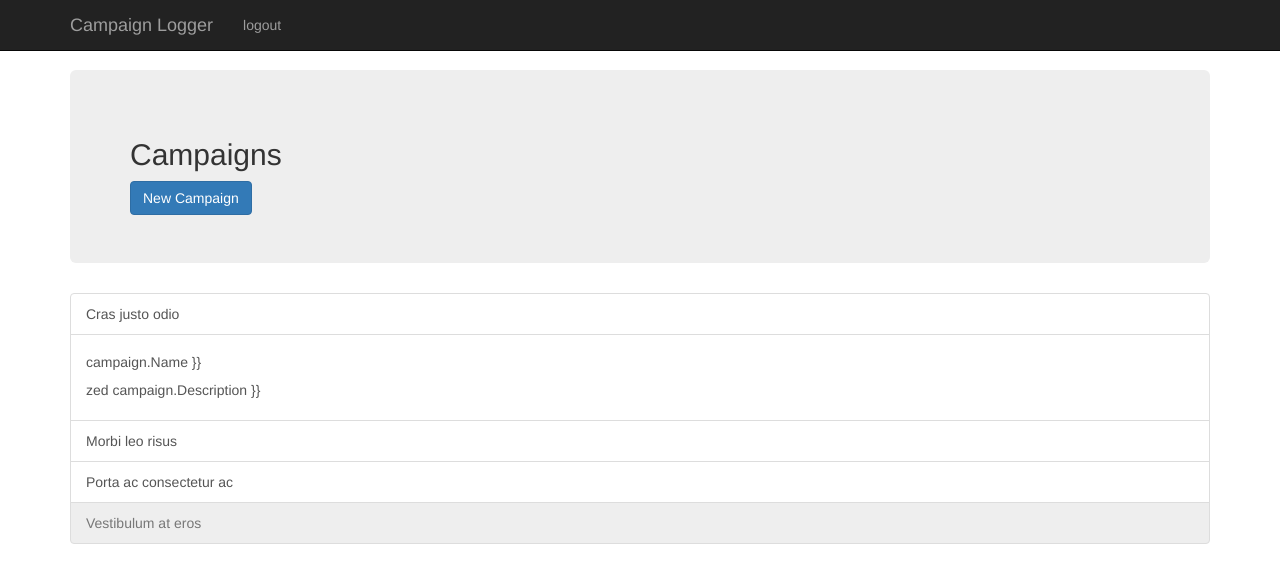
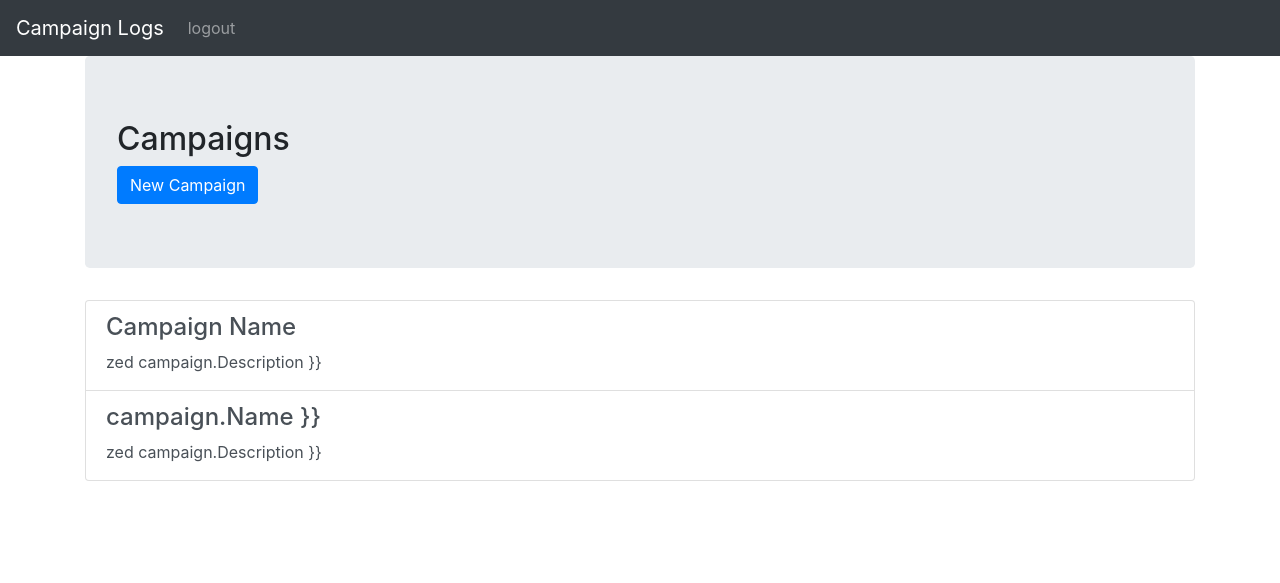
Before and after one commit to nicholas-wacks/Campaign-Logger, a Django app: page /campaigns/ in a window 1280 px wide. Shown: the top 583 px of the page. Run offline with Django 3.2, Linux system fonts and the light colour scheme; the visitor is signed in with stand-in values (Sample User, id 1); some libraries are stand-ins or nearby versions.

Commit message:
Change to Bootstrap 4

```diff
--- a/campaigns/templates/index.html
+++ b/campaigns/templates/index.html
@@ -14,25 +14,19 @@
   <a href="/campaigns/{{ campaign.id }}/" class="list-group-item list-group-item-action flex-column align-items-start">
     <div class="d-flex w-100 justify-content-between">
       <h4 class="mb-1">{{ campaign.Name }}</h5>
-      <!--<small class="text-muted">Star?</small> TODO: signify ownership/admin access-->
+        <!--<small class="text-muted">Star?</small> TODO: signify ownership/admin access-->
     </div>
     <p class="mb-1">{{ campaign.Description }}</p>
   </a>
   {% endfor %}
   <a href="#" class="list-group-item list-group-item-action">
-    Cras justo odio
-  </a>
-  <a href="/campaigns/ campaign.id }}/" class="list-group-item list-group-item-action flex-column align-items-start">
-    <div class="d-flex w-100 justify-content-between">
-      <h5 class="mb-1"> campaign.Name }}</h5>
-      <!--<small class="text-muted">Star?</small> TODO: signify ownership/admin access-->
-    </div>
+    <h4>Campaign Name</h3>
     <p class="mb-1">zed campaign.Description }}</p>
   </a>
-
-  <a href="#" class="list-group-item list-group-item-action">Morbi leo risus</a>
-  <a href="#" class="list-group-item list-group-item-action">Porta ac consectetur ac</a>
-  <a href="#" class="list-group-item list-group-item-action disabled">Vestibulum at eros</a>
+  <a href="/campaigns/campaign.id/" class="list-group-item list-group-item-action flex-column align-items-start">
+    <h4> campaign.Name }}</h3>
+    <p class="mb-1">zed campaign.Description }}</p>
+  </a>
 </div>
 
 {% else %}
--- a/templates/base.html
+++ b/templates/base.html
@@ -7,7 +7,7 @@
     <meta charset="utf-8">
     <meta name="viewport" content="width=device-width, initial-scale=1">
     <!-- Bootstrap -->
-    <link rel="stylesheet" href="https://maxcdn.bootstrapcdn.com/bootstrap/3.3.7/css/bootstrap.min.css" integrity="sha384-BVYiiSIFeK1dGmJRAkycuHAHRg32OmUcww7on3RYdg4Va+PmSTsz/K68vbdEjh4u"
+    <link rel="stylesheet" href="https://stackpath.bootstrapcdn.com/bootstrap/4.1.3/css/bootstrap.min.css" integrity="sha384-MCw98/SFnGE8fJT3GXwEOngsV7Zt27NXFoaoApmYm81iuXoPkFOJwJ8ERdknLPMO"
         crossorigin="anonymous">
 
     {% load static %}
@@ -15,32 +15,24 @@
 </head>
 
 <body>
-    <div class="navbar navbar-inverse navbar-fixed-top">
-        <div class="container">
-            <div class="navbar-header">
-                <button type="button" class="navbar-toggle" data-toggle="collapse" data-target=".navbar-collapse">
-                    <span class="icon-bar"></span>
-                    <span class="icon-bar"></span>
-                    <span class="icon-bar"></span>
-                </button>
-            </div>
-            <div class="navbar-collapse collapse">
+    <nav class="navbar navbar-expand-lg navbar-dark bg-dark">
+        <a class="navbar-brand" href="/">Campaign Logs</a>
+        <button class="navbar-toggler" type="button" data-toggle="collapse" data-target="#navbarNavAltMarkup"
+            aria-controls="navbarNavAltMarkup" aria-expanded="false" aria-label="Toggle navigation">
+            <span class="navbar-toggler-icon"></span>
+        </button>
+        <div class="collapse navbar-collapse" id="navbarNavAltMarkup">
                 {% block navbar %}
-                <ul class="nav navbar-nav">
-                    <a class="navbar-brand" href="{% url 'index' %}">Campaign Logger</a>
+                <div class="navbar-nav">
                     {% if user.is_authenticated %}
-                    <li><a href="{% url 'logout' %}" id="logout">logout</a></li>
+                    <a class="nav-item nav-link" href="{% url 'logout' %}" id="logout">logout</a>
                     {% else %}
-                    <li><a href="{% url 'login' %}" id="login">login</a> </li>
-                    <li><a href="{% url 'signup' %}" id="signup">signup</a></li>
+                    <a class="nav-item nav-link" href="{% url 'login' %}" id="login">login</a>
+                    <a class="nav-item nav-link" href="{% url 'signup' %}" id="signup">signup</a>
                     {% endif %}
-                </ul>
+                </div>
                 {% endblock %}
-            </div>
         </div>
-    </div>
-    <nav class="navbar navbar-">
-
     </nav>
     <div class="container">
         <div class="row">
```
